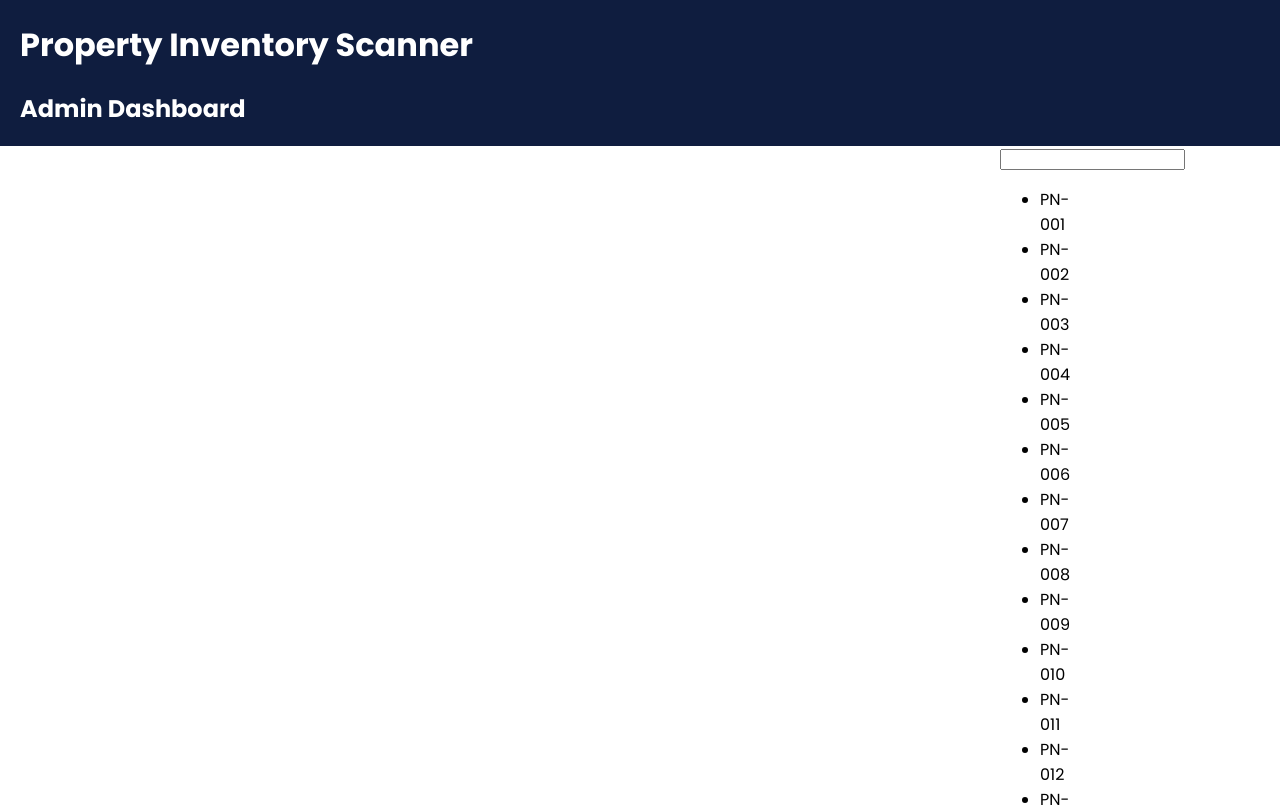
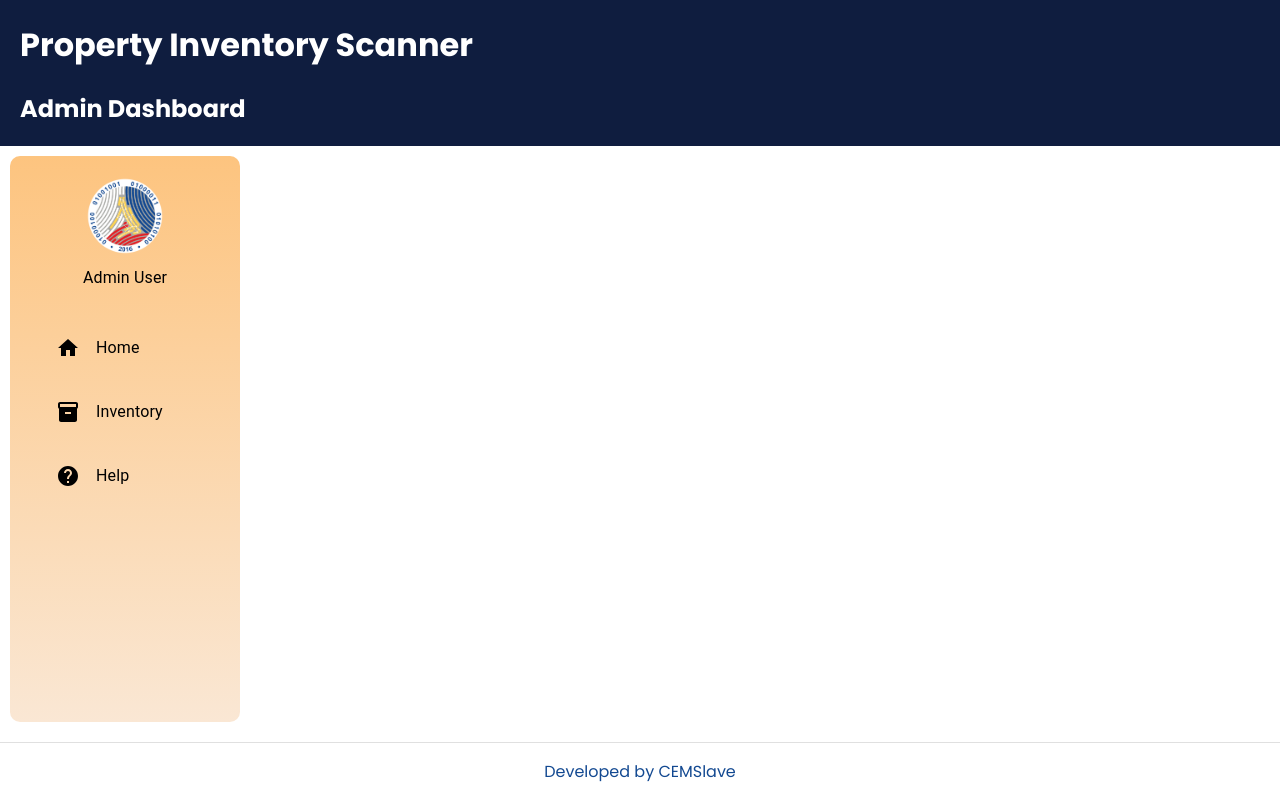
Before and after one commit to masterkipz/Admin-Dash, a React (Create React App) app: page /help in a window 1280 px wide. Shown: the top 807 px of the page. Built offline with nearby package versions, Linux system fonts and the light colour scheme; data requests are answered from the project's data file.

Commit message:
Polished Front-end

```diff
--- a/src/App.js
+++ b/src/App.js
@@ -1,5 +1,4 @@
 import { Route, Routes } from "react-router-dom";
-import Sidebar from "./Components/Sidebar";
 import Home from "./Components/Home";
 import Inventory from "./Components/Inventory";
 import Help from "./Components/Help";
--- a/src/Components/Content/HelpContent.jsx
+++ b/src/Components/Content/HelpContent.jsx
@@ -1,42 +1,7 @@
-import React, { useState, useEffect } from "react";
-import { searchItem } from "../../api/itemApi";
+import React from "react";
 
 const HelpContent = () => {
-  const [searchTerm, setProperSearchTerm] = useState("");
-  const [searchResults, setSearchResults] = useState([]);
-
-  useEffect(() => {
-    const fetchData = async () => {
-      const results = await searchItem(searchTerm);
-      setSearchResults(results);
-    };
-
-    fetchData();
-  }, [searchTerm]);
-
-  const handlePropersearchTermChange = (event) => {
-    setProperSearchTerm(event.target.value);
-  };
-
-  // Filter the searchResults array to only include items that match the search term
-  const filteredResults = searchResults.filter((item) =>
-    item.brand.toLowerCase().includes(searchTerm.toLowerCase())
-  );
-
-  return (
-    <div style={{ marginLeft: "1000px" }}>
-      <input
-        type="text"
-        value={searchTerm}
-        onChange={handlePropersearchTermChange}
-      />
-      <ul>
-        {filteredResults.map((item) => (
-          <li key={item.id}>{item.propertyNumber}</li>
-        ))}
-      </ul>
-    </div>
-  );
+  return <div></div>;
 };
 
 export default HelpContent;
--- a/src/Components/Header.jsx
+++ b/src/Components/Header.jsx
@@ -1,5 +1,4 @@
 import React from "react";
-import { Paper } from "@mui/material";
 
 const Header = () => {
   return (
--- a/src/Components/Help.jsx
+++ b/src/Components/Help.jsx
@@ -2,10 +2,12 @@ import React from "react";
 import Header from "./Header";
 import Footer from "./Footer";
 import HelpContent from "./Content/HelpContent";
+import Side from "./Side";
 
 function Help() {
   return (
     <div className="main-container">
+      <Side />
       <Header />
       <HelpContent />
       <Footer />
--- a/src/Components/Home.jsx
+++ b/src/Components/Home.jsx
@@ -2,10 +2,12 @@ import React from "react";
 import Header from "./Header";
 import Footer from "./Footer";
 import HomeContent from "./Content/HomeContent";
+import Side from "./Side";
 
 const Home = () => {
   return (
     <div className="main-container">
+      <Side />
       <Header />
       <HomeContent />
       <Footer />
--- a/src/Components/ItemComponents/ItemContainer.jsx
+++ b/src/Components/ItemComponents/ItemContainer.jsx
@@ -117,39 +117,59 @@ function ItemContainer() {
         </div>
 
         <Button
+          sx={{
+            border: "1.5px solid",
+            borderRadius: "15px",
+            borderColor: "#37aaf1",
+          }}
           style={{
             marginLeft: "24px",
-            color: "white",
-            backgroundColor: "orange",
+            color: "black",
+            backgroundColor: "white",
           }}
-          variant="contained"
+          variant="outlined"
         >
           Add Item
         </Button>
 
         <Button
+          sx={{
+            border: "1.5px solid",
+            borderRadius: "15px",
+            borderColor: "#46decd",
+          }}
           style={{
             marginLeft: "24px",
-            color: "white",
-            backgroundColor: "green",
+            color: "black",
+            backgroundColor: "white",
           }}
-          variant="contained"
+          variant="outlined"
         >
           Update
         </Button>
 
         <Button
+          sx={{
+            border: "1.5px solid",
+            borderRadius: "15px",
+            borderColor: "#f5181d",
+          }}
           style={{
             marginLeft: "24px",
-            color: "white",
-            backgroundColor: "red",
+            color: "black",
+            backgroundColor: "white",
           }}
-          variant="contained"
+          variant="outlined"
         >
           Delete
         </Button>
 
         <Button
+          sx={{
+            border: "1.5px solid",
+            borderRadius: "15px",
+            borderColor: "transparent",
+          }}
           style={{
             right: "10px",
             marginLeft: "auto",
@@ -165,6 +185,11 @@ function ItemContainer() {
         </Button>
 
         <Button
+          sx={{
+            border: "1.5px solid",
+            borderRadius: "15px",
+            borderColor: "transparent",
+          }}
           style={{
             marginLeft: "12px",
             marginRight: "12px",
@@ -188,7 +213,6 @@ function ItemContainer() {
             <Paper
               key={item.id}
               style={{
-
                 height: "40px",
                 width: "100%",
               }}
--- a/src/Components/Side.jsx
+++ b/src/Components/Side.jsx
@@ -1,6 +1,17 @@
-import { Box } from "@mui/material";
+import {
+  Box,
+  ListItem,
+  Stack,
+  ListItemIcon,
+  ListItemText,
+  Avatar,
+} from "@mui/material";
 import React from "react";
-import Sidebar from "./Sidebar";
+import HomeIcon from "@mui/icons-material/Home";
+import InventoryIcon from "@mui/icons-material/Inventory";
+import HelpIcon from "@mui/icons-material/Help";
+import { Link } from "react-router-dom";
+import LogoImage from "../Images/DICT-Logo-only.png";
 
 function Side() {
   return (
@@ -12,9 +23,76 @@ function Side() {
           borderRadius: "10px",
           marginLeft: "10px",
           marginTop: "10px",
+          textAlign: "center",
         }}
       >
-        My Box Content
+        <div style={{ padding: "20px"}}>
+          <Avatar
+            style={{ margin: "0 auto" }}
+            sx={{
+              marginTop: "10px",
+              width: "80px",
+              height: "80px",
+            }}
+            alt="Remy Sharp"
+            src={LogoImage}
+          />
+          <ListItemText sx={{marginTop:"10px"}}>Admin User</ListItemText>
+        </div>
+
+        <Stack spacing={2}>
+          <Link style={{ textDecoration: "none" }} to="/">
+            <ListItem
+              style={{ marginTop: "10px", paddingLeft: "30px" }}
+              sx={{
+                "&:hover": {
+                  backgroundImage:
+                    "linear-gradient(to left, #fdc47f , #e05a00)",
+                },
+                cursor: "pointer",
+              }}
+            >
+              <ListItemIcon sx={{ justifyContent: "center" }}>
+                <HomeIcon style={{ color: "black" }} />
+              </ListItemIcon>
+              <ListItemText sx={{ color: "black" }} primary="Home" />
+            </ListItem>
+          </Link>
+
+          <Link style={{ textDecoration: "none" }} to="/inventory">
+            <ListItem
+              style={{ paddingLeft: "30px" }}
+              sx={{
+                "&:hover": {
+                  backgroundImage: "linear-gradient(to left, #fdc47f, #e05a00)",
+                },
+                cursor: "pointer",
+              }}
+            >
+              <ListItemIcon sx={{ justifyContent: "center" }}>
+                <InventoryIcon style={{ color: "black" }} />
+              </ListItemIcon>
+              <ListItemText sx={{ color: "black" }} primary="Inventory" />
+            </ListItem>
+          </Link>
+
+          <Link style={{ textDecoration: "none" }} to="/help">
+            <ListItem
+              style={{ paddingLeft: "30px" }}
+              sx={{
+                "&:hover": {
+                  backgroundImage: "linear-gradient(to left, #fdc47f, #e05a00)",
+                },
+                cursor: "pointer",
+              }}
+            >
+              <ListItemIcon sx={{ justifyContent: "center" }}>
+                <HelpIcon style={{ color: "black" }} />
+              </ListItemIcon>
+              <ListItemText sx={{ color: "black" }} primary="Help" />
+            </ListItem>
+          </Link>
+        </Stack>
       </Box>
     </div>
   );
--- a/src/Components/Sidebar.jsx
+++ /dev/null
@@ -1,98 +0,0 @@
-import * as React from "react";
-import Drawer from "@mui/material/Drawer";
-import List from "@mui/material/List";
-import ListItem from "@mui/material/ListItem";
-import ListItemText from "@mui/material/ListItemText";
-import HomeIcon from "@mui/icons-material/Home";
-import InventoryIcon from "@mui/icons-material/Inventory";
-import HelpIcon from "@mui/icons-material/Help";
-import { ListItemIcon } from "@mui/material";
-import LogoImage from "../Images/DICT-Logo-only.png";
-import { Link } from "react-router-dom";
-
-const Sidebar = () => {
-  const LogoStyle = {
-    width: "150px",
-    marginBottom: "30px",
-  };
-
-  return (
-    <Drawer
-      className="side-container"
-      variant="permanent"
-      sx={{
-        "& .MuiDrawer-paper": {
-          marginLeft: "10px",
-          marginRight: "10px",
-          marginTop: "1%",
-          marginBottom: "1%",
-          width: "240px",
-          height: "95%",
-          boxSizing: "border-box",
-          paddingTop: "20px",
-          alignItems: "center",
-          background: " #134991",
-          borderRadius: "20px",
-          overflow: "hidden",
-          fontFamily: "Poppins, sans-serif",
-        },
-      }}
-    >
-      <List>
-        <img
-          style={LogoStyle}
-          className="DICT-Logo"
-          src={LogoImage}
-          alt="DICT-Logo"
-        />
-        <Link style={{ textDecoration: "none" }} to="/">
-          <ListItem
-            sx={{
-              "&:hover": {
-                backgroundColor: "#E52025",
-              },
-              cursor: "pointer",
-            }}
-          >
-            <ListItemIcon>
-              <HomeIcon style={{ color: "white" }} />
-            </ListItemIcon>
-            <ListItemText sx={{ color: "white" }} primary="Home" />
-          </ListItem>
-        </Link>
-        <Link style={{ textDecoration: "none" }} to="/inventory">
-          <ListItem
-            sx={{
-              "&:hover": {
-                backgroundColor: "#E52025",
-              },
-              cursor: "pointer",
-            }}
-          >
-            <ListItemIcon>
-              <InventoryIcon style={{ color: "white" }} />
-            </ListItemIcon>
-            <ListItemText sx={{ color: "white" }} primary="Inventory" />
-          </ListItem>
-        </Link>
-        <Link style={{ textDecoration: "none" }} to="/help">
-          <ListItem
-            sx={{
-              "&:hover": {
-                backgroundColor: "#E52025",
-              },
-              cursor: "pointer",
-            }}
-          >
-            <ListItemIcon>
-              <HelpIcon style={{ color: "white" }} />
-            </ListItemIcon>
-            <ListItemText sx={{ color: "white" }} primary="Help" />
-          </ListItem>
-        </Link>
-      </List>
-    </Drawer>
-  );
-};
-
-export default Sidebar;
```
Also changed, not shown: src/Images/mastertugsa_web_application_uiux_admin_dashboard_for_inventory__220122b5-e2db-4480-9b41-13cecaf5d0bd.png (added).
